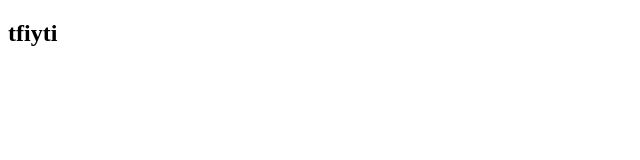
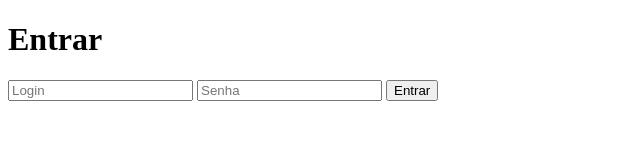
Before and after one commit to eduardodev404/codespace_lamp, a plain HTML site: page index.html in a window 1280 px wide. Shown: the whole page, without its empty margins (0-640 px from the left). Drawn offline with Linux system fonts and the light colour scheme.

Commit message:
primeiro_commit index.html

```diff
--- a/index.html
+++ b/index.html
@@ -1,14 +1,43 @@
 <!DOCTYPE html>
 <html lang="pt-br">
 <head>
-    <meta charset="UTF-8">
-    <meta name="viewport" content="width=device-width, initial-scale=1.0">
     <title>Lamp</title>
+    <link rel="stylesheet" href="style.css">
+    <link rel="apple-touch-icon" sizes="180x180" href="/apple-touch-icon.png">
+    <link rel="icon" type="image/png" sizes="32x32" href="/favicon-32x32.png">
+    <link rel="icon" type="image/png" sizes="16x16" href="/favicon-16x16.png">
+    <link rel="manifest" href="/site.webmanifest">
+
 </head>
+
 <body>
+    <div class="login-container">
+        <h1>Entrar</h1>
+            <form action="#">
+                <input type="text" placeholder="Login" required id="Login">
+                <input type="password" placeholder="Senha" required id="Senha">
+                <button type="submit" onclick="logar(); return false">Entrar</button>
+            </form>
+    </div>
 
-<h2>tfiyti</h2>
+    <script>
+        function logar (){
 
+            var login = document.getElementById('login').value;
+            var Senha = document.getElementById('Senha').value;
+
+            if (login == "eduardorodrigues2005@gmail.com" && Senha == "admin"){
+
+                location.href = "depoisLogin.html";
+            }
+            else{
+                alert('Usuário ou Senha incorretos');
+            }
+        }
+
+
+
+    </script>
 
 </body>
 </html>
```
